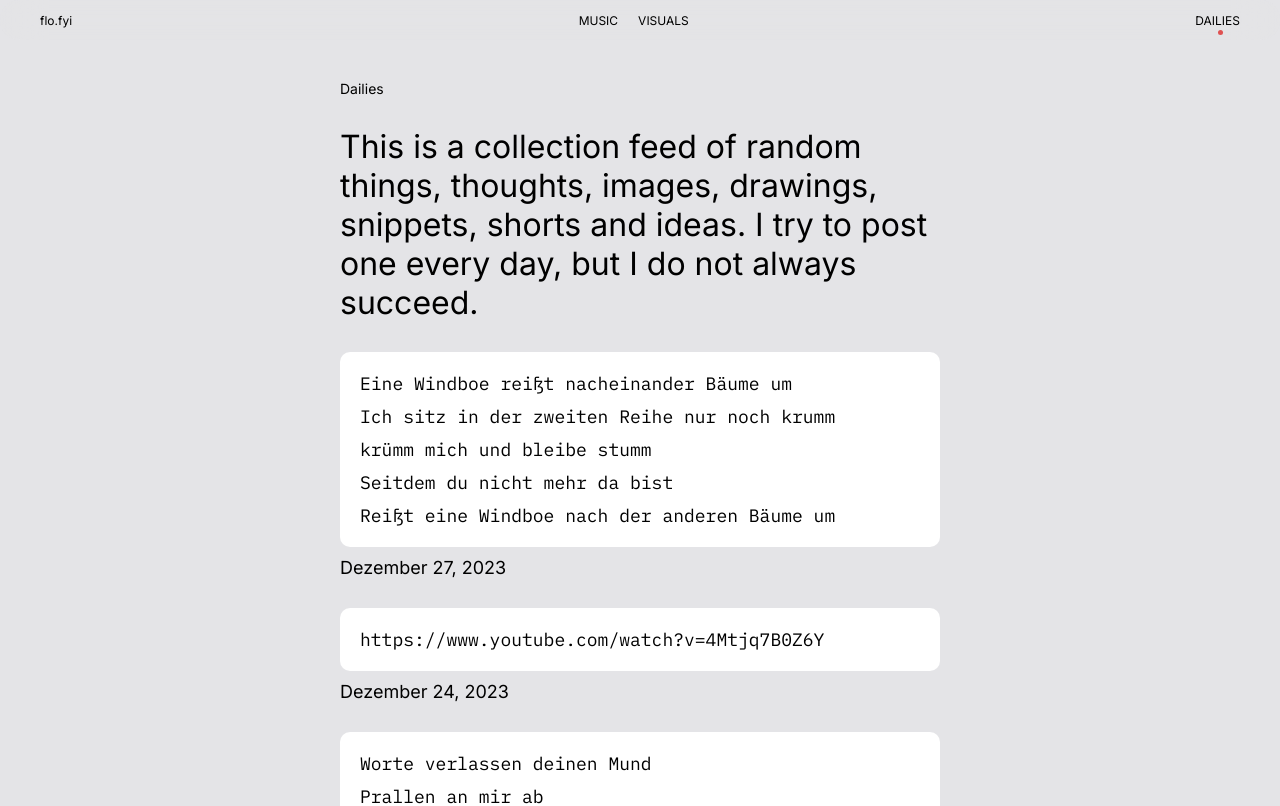
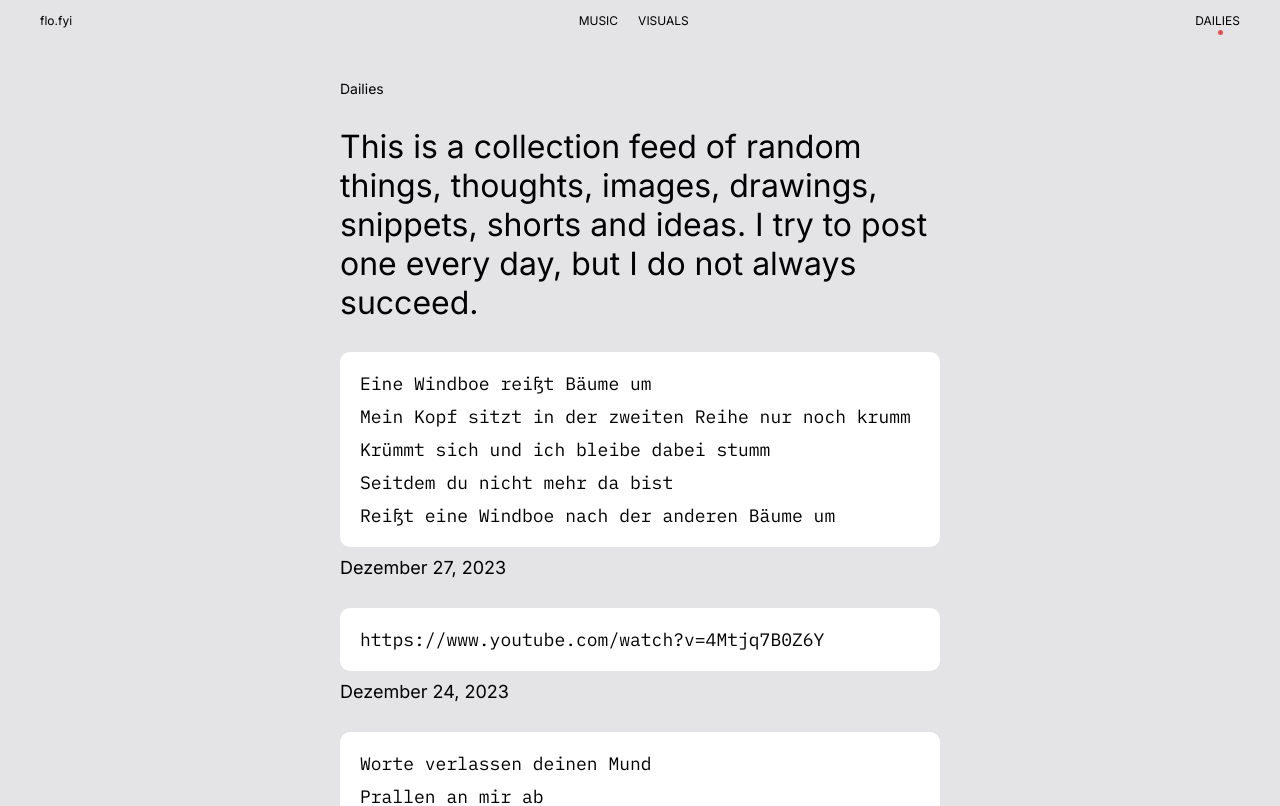
Before and after one commit to wnklrspace/flos-web, a Next.js app: page /dailies in a window 1280 px wide. Shown: the top 806 px of the page. Built offline with nearby package versions, Linux system fonts and the light colour scheme.

Commit message:
fix content to 27.12

```diff
--- a/content/dailies/2023/12/27.ts
+++ b/content/dailies/2023/12/27.ts
@@ -3,9 +3,9 @@ import { DAILY_TYPE, Daily } from '../../../../types/dailies';
 const Windboe: Daily = {
 	type: DAILY_TYPE.TEXT,
 	text: [
-		'Eine Windboe reißt nacheinander Bäume um',
-		'Ich sitz in der zweiten Reihe nur noch krumm',
-		'krümm mich und bleibe stumm',
+		'Eine Windboe reißt Bäume um',
+		'Mein Kopf sitzt in der zweiten Reihe nur noch krumm',
+		'Krümmt sich und ich bleibe dabei stumm',
 		'Seitdem du nicht mehr da bist',
 		'Reißt eine Windboe nach der anderen Bäume um',
 	],
```
